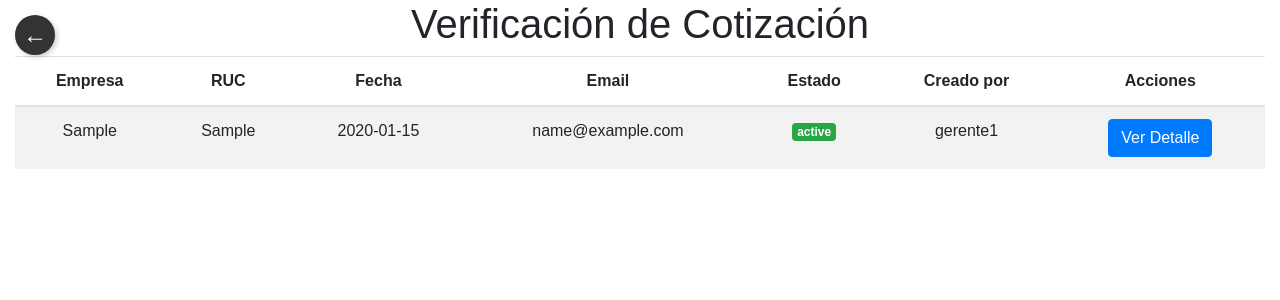
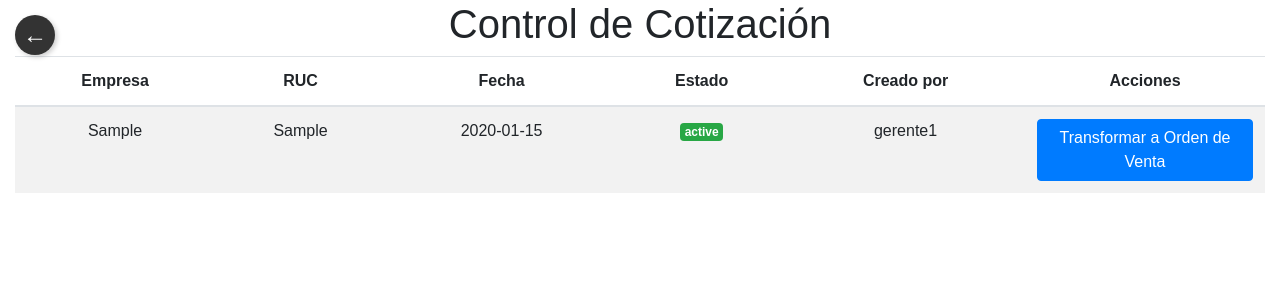
Before and after one commit to mijailmolgar123/proyecto-cotizaciones, a Flask app: page /verificacion_cotizacion in a window 1280 px wide. Shown: the top 300 px of the page. Run offline with Flask 3, Linux system fonts and the light colour scheme; data comes from the database, SQL or seed files in the repository; tables that the repository leaves empty hold one stand-in row (values such as "Sample post"); some libraries are stand-ins or nearby versions.

Commit message:
Mejorar Orden de venta y verificacion cotizacion

```diff
--- a/app.py
+++ b/app.py
@@ -7,6 +7,7 @@ from werkzeug.security import generate_password_hash, check_password_hash
 from flask_login import LoginManager, UserMixin, login_user, logout_user, current_user, login_required
 import os
 from flask import request, jsonify
+from datetime import datetime
 
 app = Flask(__name__)
 
@@ -123,6 +124,9 @@ class OrdenVenta(db.Model):
     seguimiento = db.relationship('SeguimientoOrden', backref='orden_venta', lazy=True)
     guias_remision = db.relationship('GuiaRemision', backref='orden_venta', lazy=True)
     activo = db.Column(db.Boolean, default=True)
+     # **Nuevos campos**
+    numero_orden_compra = db.Column(db.String(50), nullable=False)  # Número de OC del cliente
+    fecha_orden_compra = db.Column(db.String(10), nullable=False)   # Fecha de OC
 
 class ProductoOrden(db.Model):
     id = db.Column(db.Integer, primary_key=True)
@@ -493,7 +497,9 @@ def transformar_orden_venta(cotizacion_id):
         fecha=datetime.today().strftime('%d/%m/%Y'),
         total=sum([float(prod['precio_total']) for prod in datos['productos']]),
         estado='En Proceso',
-        creado_por=current_user.id  # Añadir quién creó la orden de compra
+        creado_por=current_user.id,
+        numero_orden_compra=datos['numero_orden_compra'],
+        fecha_orden_compra=datos['fecha_orden_compra']
     )
     db.session.add(nueva_orden)
     db.session.commit()  # Commit para obtener el ID de la orden de compra
@@ -545,14 +551,38 @@ def obtener_ordenes_venta():
     ordenes = OrdenVenta.query.all()
     output = []
 
+    hoy = datetime.today().date()  # Obtener la fecha actual
+
     for orden in ordenes:
-        creador = db.session.get(Usuario, orden.creado_por)  # Corrección aquí
+        creador = db.session.get(Usuario, orden.creado_por)
+
+        # Verificar si la fecha existe y convertirla correctamente
+        fecha_orden_compra = None
+        if orden.fecha_orden_compra:
+            try:
+                # Intentar convertir desde el formato que devuelve la base de datos (YYYY-MM-DD)
+                fecha_orden_compra = datetime.strptime(orden.fecha_orden_compra, "%Y-%m-%d").date()
+            except ValueError:
+                print(f"Error al convertir la fecha: {orden.fecha_orden_compra}")
+
+        # Determinar si la orden está a tiempo, en límite o a destiempo
+        if fecha_orden_compra:
+            if fecha_orden_compra > hoy:
+                estado_tiempo = "A tiempo"
+            elif fecha_orden_compra == hoy:
+                estado_tiempo = "Tiempo límite"
+            else:
+                estado_tiempo = "A destiempo"
+        else:
+            estado_tiempo = "Fecha no definida"
+
         orden_data = {
             'id': orden.id,
             'cliente': orden.cliente,
             'solicitante': orden.solicitante,
             'fecha': orden.fecha,
-            'email': orden.email,
+            'fecha_orden_compra': orden.fecha_orden_compra if orden.fecha_orden_compra else "No definida",
+            'estado_tiempo': estado_tiempo,  # Estado de tiempo
             'estado': orden.estado,
             'creado_por': creador.nombre_usuario if creador else 'Desconocido',
             'productos': [producto.producto_id for producto in orden.productos],
--- a/static/orden_venta.js
+++ b/static/orden_venta.js
@@ -16,14 +16,14 @@ $(document).ready(function () {
                         <tr>
                             <td>${orden.cliente}</td>
                             <td>${orden.solicitante}</td>
-                            <td>${orden.fecha}</td>
-                            <td>${orden.email}</td>
+                            <td>${orden.fecha_orden_compra || 'No definida'}</td>
                             <td><span class="badge badge-${orden.estado === 'Pendiente' ? 'warning' : 'success'}">${orden.estado}</span></td>
+                            <td>${orden.estado_tiempo}</td>  <!-- Nuevo campo para estado de tiempo -->
                             <td>${orden.creado_por}</td>
                             <td><button class="btn btn-primary" onclick="verDetalleOrden(${orden.id})">Ver Detalle</button></td>
                         </tr>
                     `;
-                    tbody.append(row);  // Agregar fila a la tabla
+                    tbody.append(row);
                 });
             },
             error: function (xhr, status, error) {
--- a/static/style.css
+++ b/static/style.css
@@ -71,3 +71,19 @@ body {
     max-width: 600px;
     /* Ajusta este valor según el ancho deseado */
 }
+
+.columna-acciones {
+    width: 240px;
+    /* Ajusta según sea necesario */
+    text-align: center;
+    /* Centra el botón */
+}
+
+.columna-acciones button {
+    font-size: 10px;
+    /* Reduce el tamaño del texto */
+    padding: 4px 8px;
+    /* Reduce el espacio interno del botón */
+    white-space: nowrap;
+    /* Evita que el texto se divida en varias líneas */
+}
--- a/static/verificacion_cotizacion.js
+++ b/static/verificacion_cotizacion.js
@@ -16,10 +16,9 @@ $(document).ready(function() {
                             <td>${cotizacion.cliente}</td>
                             <td>${cotizacion.ruc}</td>
                             <td>${cotizacion.fecha}</td>
-                            <td>${cotizacion.email}</td>
                             <td><span class="badge badge-${cotizacion.estado === 'Pendiente' ? 'warning' : 'success'}">${cotizacion.estado}</span></td>
                             <td>${cotizacion.creado_por}</td> <!-- Mostrar el creador de la cotización -->
-                            <td><button class="btn btn-primary" onclick="verDetalleCotizacion(${cotizacion.id})">Ver Detalle</button></td>
+                            <td><button class="btn btn-primary" onclick="verDetalleCotizacion(${cotizacion.id})">Transformar a Orden de Venta</button></td>
                         </tr>
                     `;
                     tbody.append(row);  // Añadir la fila al cuerpo de la tabla
@@ -69,7 +68,14 @@ $(document).ready(function() {
 
 
 
-    $('#transformar-orden-venta').click(function() {
+    $('#transformar-orden-venta').click(function () {
+        let numeroOrdenCompra = $('#numeroOrdenCompra').val();
+        let fechaOrdenCompra = $('#fechaOrdenCompra').val();
+
+        if (!numeroOrdenCompra || !fechaOrdenCompra) {
+            alert("Debe ingresar el número y la fecha de la Orden de Compra.");
+            return;
+        }
         let productosSeleccionados = [];
         $('#productos-cotizacion-lista tr').each(function() {
             if ($(this).find('input[type="checkbox"]').is(':checked')) {
@@ -84,17 +90,22 @@ $(document).ready(function() {
 
         if (productosSeleccionados.length > 0) {
             $.ajax({
-                url: `/transformar_orden_venta/${window.currentCotizacionId}`,  // Usar el ID guardado
+                url: `/transformar_orden_venta/${window.currentCotizacionId}`,
                 method: 'POST',
                 contentType: 'application/json',
-                data: JSON.stringify({ productos: productosSeleccionados }),
+                data: JSON.stringify({
+                    numero_orden_compra: numeroOrdenCompra,
+                    fecha_orden_compra: fechaOrdenCompra,
+                    productos: productosSeleccionados
+                }),
                 success: function(response) {
                     alert('Orden de venta generada exitosamente.');
                     $('#detalleCotizacionModal').modal('hide');
-                    cargarCotizaciones();  // Refrescar la lista de cotizaciones
+                    cargarCotizaciones();
                 },
-                error: function (xhr, status, error) {
-                    console.error('Error al obtener los detalles de la orden de venta:', xhr.responseText); alert("Hubo un error al obtener los detalles de la orden de venta.");
+                error: function(xhr, status, error) {
+                    console.error('Error al obtener los detalles de la orden de venta:', xhr.responseText);
+                    alert("Hubo un error al obtener los detalles de la orden de venta.");
                 }
             });
         } else {
--- a/templates/orden_venta.html
+++ b/templates/orden_venta.html
@@ -18,9 +18,9 @@
                 <tr>
                     <th>Cliente</th>
                     <th>Solicitante</th>
-                    <th>Fecha</th>
-                    <th>Email</th>
+                    <th>Fecha de Orden de Compra</th>
                     <th>Estado</th>
+                    <th>Tiempo</th>
                     <th>Creado por</th>
                     <th>Acciones</th>
                 </tr>
--- a/templates/verificacion_cotizacion.html
+++ b/templates/verificacion_cotizacion.html
@@ -4,23 +4,22 @@
 <head>
     <meta charset="UTF-8">
     <meta name="viewport" content="width=device-width, initial-scale=1.0">
-    <title>Verificación de Cotización</title>
+    <title>Control de Cotización</title>
     <link href="https://stackpath.bootstrapcdn.com/bootstrap/4.5.2/css/bootstrap.min.css" rel="stylesheet">
 </head>
 
 <body>
     <div class="container">
-        <h1>Verificación de Cotización</h1>
+        <h1>Control de Cotización</h1>
         <table class="table table-striped">
             <thead>
                 <tr>
                     <th>Empresa</th>
                     <th>RUC</th>
                     <th>Fecha</th>
-                    <th>Email</th>
                     <th>Estado</th>
-                    <th>Creado por</th> <!-- Nueva columna para mostrar el creador -->
-                    <th>Acciones</th>
+                    <th>Creado por</th>
+                    <th class="columna-acciones">Acciones</th>
                 </tr>
             </thead>
             <tbody id="cotizaciones-lista">
@@ -41,6 +40,15 @@
                     </button>
                 </div>
                 <div class="modal-body">
+                    <div class="form-group">
+                        <label for="numeroOrdenCompra">Número de Orden de Compra:</label>
+                        <input type="text" class="form-control" id="numeroOrdenCompra" placeholder="Ingrese el número de OC">
+                    </div>
+
+                    <div class="form-group">
+                        <label for="fechaOrdenCompra">Fecha de Orden de Compra:</label>
+                        <input type="date" class="form-control" id="fechaOrdenCompra">
+                    </div>
                     <table class="table table-striped">
                         <thead>
                             <tr>
```
